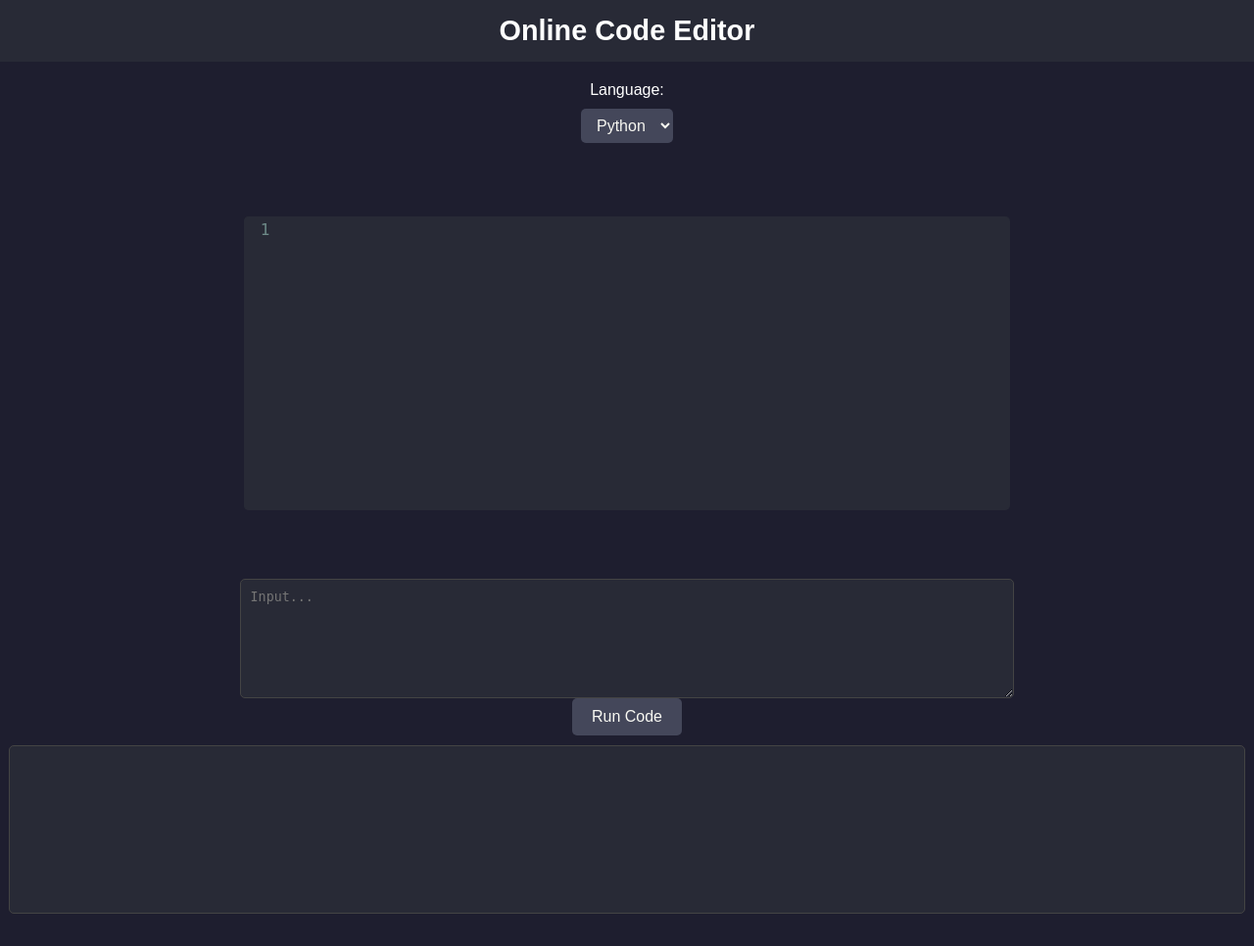
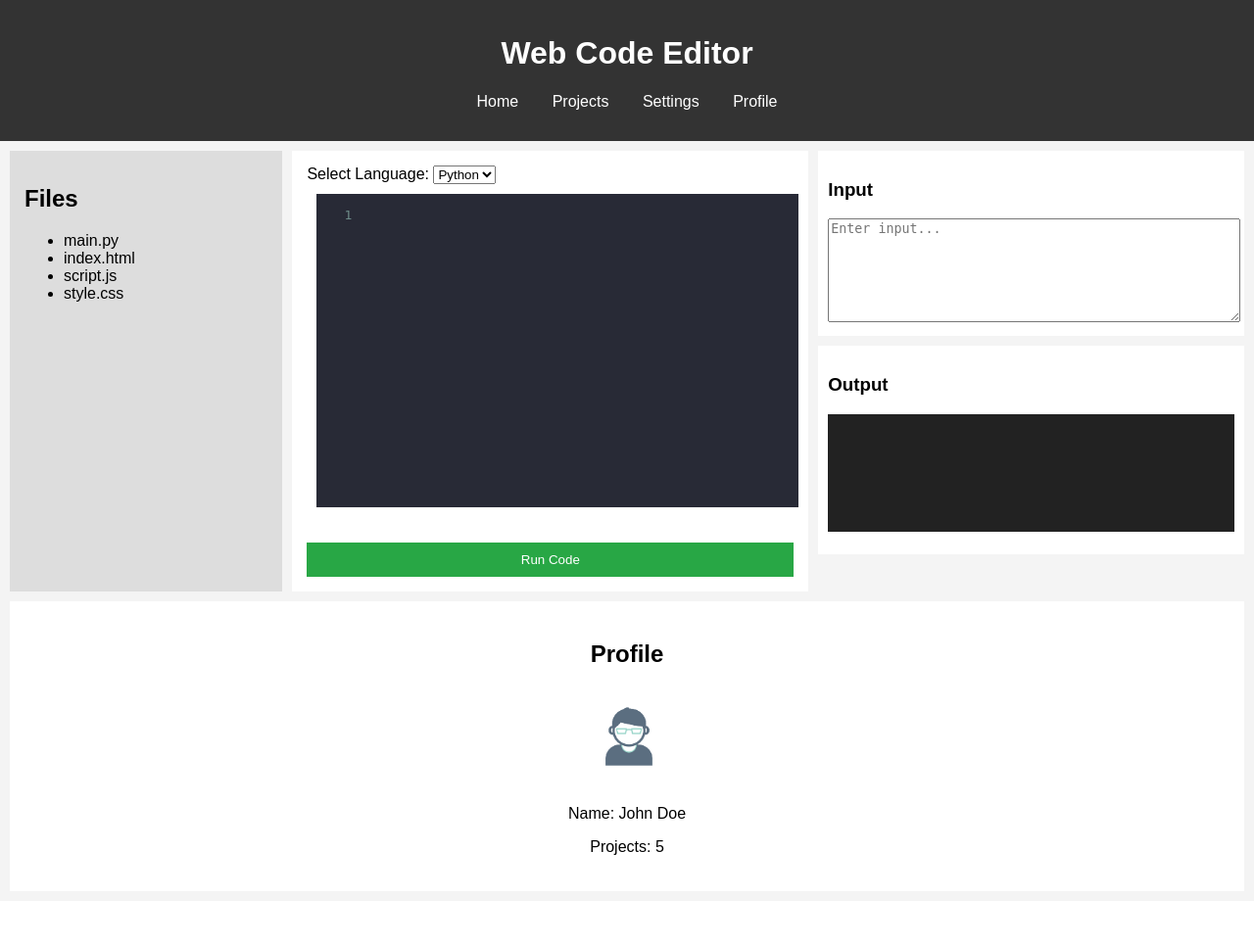
Before and after one commit to raveendras-git/code-editor, a Flask app: page / in a window 1280 px wide. Shown: the whole page at 98% size. After the commit the page ends 873 px from the top, so only its background shows below. Run offline with Flask 3, Linux system fonts and the light colour scheme.

Commit message:
Add files via upload

```diff
--- a/backend/run_code.py
+++ b/backend/run_code.py
@@ -2,7 +2,6 @@ import subprocess
 import sys
 import tempfile
 import os
-
 
 def execute_code(language, code, user_input):
     # Create a temporary directory
@@ -11,7 +10,6 @@ def execute_code(language, code, user_input):
             "python": "script.py",
             "c": "program.c",
             "cpp": "program.cpp",
-            "java": "Program.java",
         }
 
         if language not in file_map:
@@ -34,9 +32,6 @@ def execute_code(language, code, user_input):
         elif language == "cpp":
             subprocess.run(["g++", filename, "-o", os.path.join(temp_dir, "program")])
             command = [os.path.join(temp_dir, "program")]
-        elif language == "java":
-            subprocess.run(["javac", filename])
-            command = ["java", "-cp", temp_dir, "Program"]
 
         # Execute the command
         process = subprocess.Popen(
--- a/frontend/static/script.js
+++ b/frontend/static/script.js
@@ -1,19 +1,50 @@
-document.getElementById('run-btn').addEventListener('click', async () => {
-  const code = editor.getValue(); // Get code from CodeMirror
-  const input = document.getElementById('input').value || ''; // Ensure input is not null
-  const language = document.getElementById('language').value;
+function runCode() {
+  let code = document.getElementById("code-editor").value;
+  let input = document.getElementById("input-box").value;
+  let outputBox = document.getElementById("output-box");
 
   try {
-    const response = await fetch('/run', {
-      method: 'POST',
-      headers: { 'Content-Type': 'application/json' },
-      body: JSON.stringify({ code, input, language }),
+      let result = eval(code);
+      outputBox.innerText = result !== undefined ? result : "No output";
+  } catch (error) {
+      outputBox.innerText = "Error: " + error.message;
+  }
+}
+
+  // Initialize CodeMirror
+  const editor = CodeMirror(document.getElementById('code'), {
+      mode: 'python',
+      theme: 'dracula',
+      lineNumbers: true,
+      autoCloseBrackets: true,
+      matchBrackets: true,
     });
 
-    const result = await response.json();
-    document.getElementById('output').innerText = result.output || 'No Output';
-  } catch (error) {
-    console.error('Error:', error);
-    document.getElementById('output').innerText = 'Error occurred while executing code';
+    function runCode() {
+      var language = document.getElementById("language-select").value; // Get the selected language
+      var code = editor.getValue(); // Get the code from the CodeMirror editor
+      var userInput = document.getElementById("input-box").value; // Get the input from the textarea
+
+      // Create the data object to send to the backend
+      var data = {
+          language: language,
+          code: code,
+          input: userInput
+      };
+
+      // Send the request to the backend
+      fetch('/run', {
+          method: 'POST',
+          headers: {
+              'Content-Type': 'application/json'
+          },
+          body: JSON.stringify(data)
+      })
+      .then(response => response.json())
+      .then(data => {
+          document.getElementById("output-box").textContent = data.output;
+      })
+      .catch(error => {
+          document.getElementById("output-box").textContent = "Error: " + error;
+      });
   }
-});
--- a/frontend/static/styles.css
+++ b/frontend/static/styles.css
@@ -1,127 +1,116 @@
 body {
+  font-family: Arial, sans-serif;
   margin: 0;
   padding: 0;
-  box-sizing: border-box;
-  font-family: 'Arial', sans-serif;
-  background-color: #1e1e2f;
-  color: #fff;
+  background-color: #f4f4f4;
 }
 
-/* Header */
-h1 {
+header {
+  height: 20%;
+  background: #333;
+  color: white;
+  padding: 15px;
   text-align: center;
-  padding: 15px 0;
-  background-color: #282a36;
-  margin: 0;
-  font-size: 1.8rem;
-  font-weight: 600;
 }
 
-/* Container */
-#editor-container {
+nav ul {
+  list-style: none;
+  padding: 0;
+}
+
+nav ul li {
+  display: inline;
+  margin: 0 15px;
+}
+
+nav ul li a {
+  color: white;
+  text-decoration: none;
+}
+
+.container {
+  display: flex;
+  margin: 10px;
+  gap: 10px;
+}
+
+.file-section {
+  width: 20%;
+  background: #ddd;
+  padding: 15px;
+}
+
+.editor-section {
+  width: 40%;
+  background: white;
+  padding: 15px;
   display: flex;
   flex-direction: column;
-  align-items: center;
-  padding: 20px;
 }
 
-label {
-  margin-bottom: 10px;
-  font-size: 1rem;
+#code-editor {
+  width: 100%;
+  height: 300px;
+  font-family: monospace;
+  padding: 10px;
 }
-
-select {
-  padding: 8px 12px;
-  border-radius: 5px;
-  border: none;
-  background-color: #44475a;
-  color: #f8f8f2;
-  margin-bottom: 15px;
-  font-size: 1rem;
-}
-
 .CodeMirror {
-  width: 90%;
-  height: 400px;
-  margin: 10px 0;
-  padding: 0;
-  border-radius: 5px;
-  background-color: #44475a;
-  color: #f8f8f2;
-  border: none;
-  font-size: 1rem;
+  width: 100%;
+  height: 300px;
+  font-family: monospace;
+  padding: 10px;
 }
 
 #code {
-  display: flex;
-  justify-content: center;
-  align-items: center;
-  width: 70%;
-  height: 400px;
-  margin: 10px 0;
-  padding: 0;
-  border-radius: 5px;
-  color: #f8f8f2;
-  border: none;
-  font-size: 1rem;
-}
-
-#input {
-  display: flex;
-  justify-content: center;
-  align-items: center;
-  width: 62%;
-  height: 100px;
-  margin-top: 10px;
+  width: 95%;
+  height: 290px;
+  font-family: monospace;
   padding: 10px;
-  border-radius: 5px;
-  background-color: #282a36;
-  color: #f8f8f2;
-  border: 1px solid #444;
-}
-
-pre#output {
-  display: flex;
-  justify-content: center;
-  align-items: center;
-  width: 100%;
-  height: 150px;
-  margin-top: 10px;
-  padding: 10px;
-  border-radius: 5px;
-  background-color: #282a36;
-  color: #5cfa5c;
-  border: 1px solid #444;
-  overflow: auto;
-  white-space: pre-wrap;
-  word-wrap: break-word;
 }
 
 button {
-  padding: 10px 20px;
-  font-size: 1rem;
-  font-weight: 500;
-  color: #f8f8f2;
-  background-color: #44475a;
+  margin-top: 20px;
+  padding: 10px;
+  background: #28a745;
+  color: white;
   border: none;
-  border-radius: 5px;
   cursor: pointer;
-  transition: all 0.3s ease;
 }
 
-button:hover {
-  background-color: #6272a4;
-  box-shadow: 0 4px 6px rgba(0, 0, 0, 0.2);
-  transform: translateY(-2px);
+.io-section {
+  width: 35%;
+  display: flex;
+  flex-direction: column;
+  gap: 10px;
 }
 
-button:active {
-  transform: translateY(0);
-  box-shadow: none;
+.input-section,
+.output-section {
+  background: white;
+  padding: 10px;
 }
 
-@media (max-width: 768px) {
-  .CodeMirror, #code, #input, pre#output {
-    width: 95%;
-  }
+#input-box {
+  width: 100%;
+  height: 100px;
 }
+
+#output-box {
+  background: #222;
+  color: #0f0;
+  padding: 10px;
+  height: 100px;
+  overflow-y: auto;
+}
+
+.profile-section {
+  background: #fff;
+  margin: 10px;
+  padding: 20px;
+  text-align: center;
+}
+
+.profile-section img {
+  width: 100px;
+  border-radius: 50%;
+}
--- a/frontend/templates/index.html
+++ b/frontend/templates/index.html
@@ -3,55 +3,76 @@
 <head>
     <meta charset="UTF-8">
     <meta name="viewport" content="width=device-width, initial-scale=1.0">
-  <title>Online Code Editor</title>
+    <title>Web Code Editor</title>
+    <link rel="stylesheet" href="styles.css">
     <link rel="stylesheet" href="{{ url_for('static', filename='styles.css') }}">
-  <!-- CodeMirror CSS -->
     <link rel="stylesheet" href="https://cdnjs.cloudflare.com/ajax/libs/codemirror/5.65.13/codemirror.min.css">
     <link rel="stylesheet" href="https://cdnjs.cloudflare.com/ajax/libs/codemirror/5.65.13/theme/dracula.min.css">
+
 </head>
 <body>
-  <h1>Online Code Editor</h1>
-  <div id="editor-container">
-    <label for="language">Language:</label>
-    <select id="language">
+    <header>
+        <h1>Web Code Editor</h1>
+        <nav>
+            <ul>
+                <li><a href="#">Home</a></li>
+                <li><a href="#">Projects</a></li>
+                <li><a href="#">Settings</a></li>
+                <li><a href="#profile">Profile</a></li>
+            </ul>
+        </nav>
+    </header>
+
+    <div class="container">
+        <aside class="file-section">
+            <h2>Files</h2>
+            <ul id="file-list">
+                <li>main.py</li>
+                <li>index.html</li>
+                <li>script.js</li>
+                <li>style.css</li>
+            </ul>
+        </aside>
+
+        <main class="editor-section">
+          <div class="language-section">
+            <label for="language-select">Select Language: </label>
+            <select id="language-select">
                 <option value="python">Python</option>
                 <option value="c">C</option>
                 <option value="cpp">C++</option>
-      <option value="java">Java</option>
             </select>
-    <!-- CodeMirror Editor -->
-    <div id="code"></div>
-    <textarea id="input" placeholder="Input..."></textarea>
-    <button id="run-btn">Run Code</button>
-    <pre id="output"></pre>
         </div>
 
-  <!-- Scripts -->
+            <div id="code">
+            </div>
+            <br><br>
+            <button onclick="runCode()">Run Code</button>
+
+        </main>
+
+        <section class="io-section">
+            <div class="input-section">
+                <h3>Input</h3>
+                <textarea id="input-box" placeholder="Enter input..."></textarea>
+            </div>
+            <div class="output-section">
+                <h3>Output</h3>
+                <pre id="output-box"></pre>
+            </div>
+        </section>
+    </div>
+
+    <section class="profile-section" id="profile">
+        <h2>Profile</h2>
+        <img src="default.jpg" alt="Profile Picture">
+        <p>Name: John Doe</p>
+        <p>Projects: 5</p>
+    </section>
     <script src="https://cdnjs.cloudflare.com/ajax/libs/codemirror/5.65.13/codemirror.min.js"></script>
     <script src="https://cdnjs.cloudflare.com/ajax/libs/codemirror/5.65.13/mode/clike/clike.min.js"></script>
     <script src="https://cdnjs.cloudflare.com/ajax/libs/codemirror/5.65.13/mode/python/python.min.js"></script>
+    <script src="script.js"></script>
     <script src="{{ url_for('static', filename='script.js') }}"></script>
-
-  <script>
-    // Initialize CodeMirror
-    const editor = CodeMirror(document.getElementById('code'), {
-      mode: 'python',
-      theme: 'dracula',
-      lineNumbers: true,
-      autoCloseBrackets: true,
-      matchBrackets: true,
-    });
-
-    // Language selection handling
-    const languageSelector = document.getElementById('language');
-    languageSelector.addEventListener('change', () => {
-      const selectedLang = languageSelector.value;
-      let mode = 'text/x-csrc';
-      if (selectedLang === 'python') mode = 'python';
-      else if (selectedLang === 'java') mode = 'text/x-java';
-      else if (selectedLang === 'cpp') mode = 'text/x-c++src';
-      editor.setOption('mode', mode);
-    });
-  </script>
 </body>
 </html>
```
Also changed, not shown: frontend/templates/default.jpg (added). Lines whose indentation alone changed are shown as unchanged.
